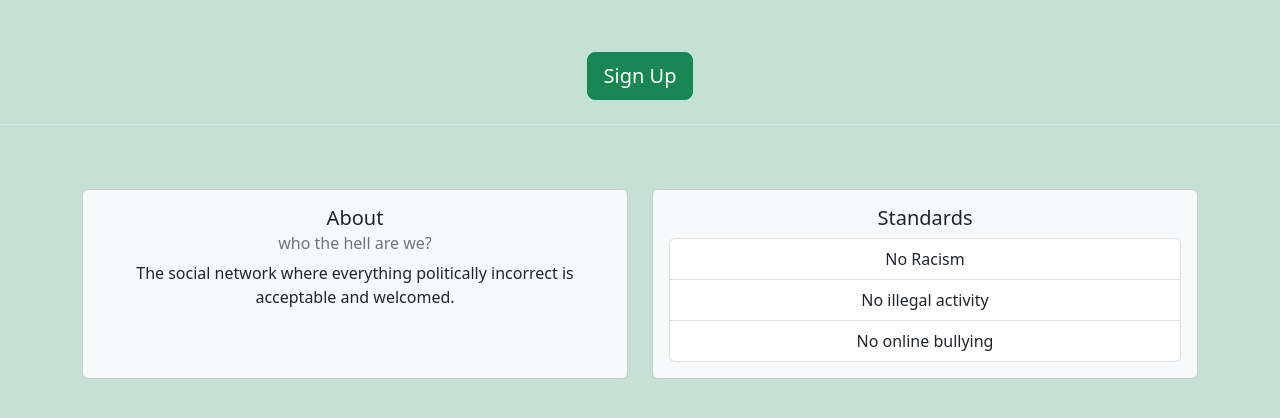
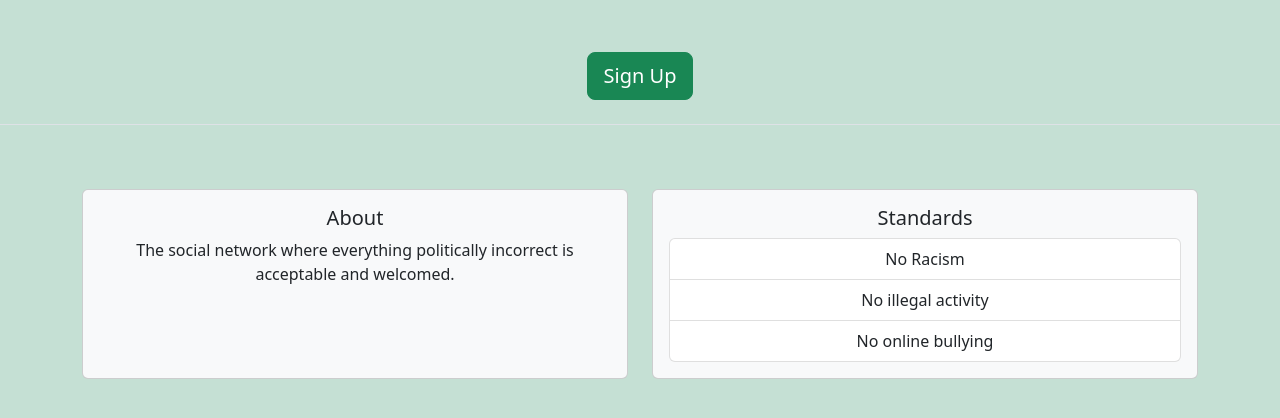
Before and after one commit to ScottQuinn144/KarenBook, a Django app: page / in a window 1280 px wide. Shown: the part 285-703 px from the top of the page. Run offline with Django 3.2, Linux system fonts and the light colour scheme.

Commit message:
removed subtitle on About section

```diff
--- a/templates/index.html
+++ b/templates/index.html
@@ -54,7 +54,6 @@
           <div class="card bg-light" style="height: 100%;" style="width: 20rem;">
             <div class="card-body">
               <h5 class="card-title">About</h5>
-              <h6 class="card-subtitle mb-2 text-muted">who the hell are we?</h6>
               <p class="card-text">The social network where everything politically incorrect is acceptable and welcomed.</p>
             </div>
           </div>
```
